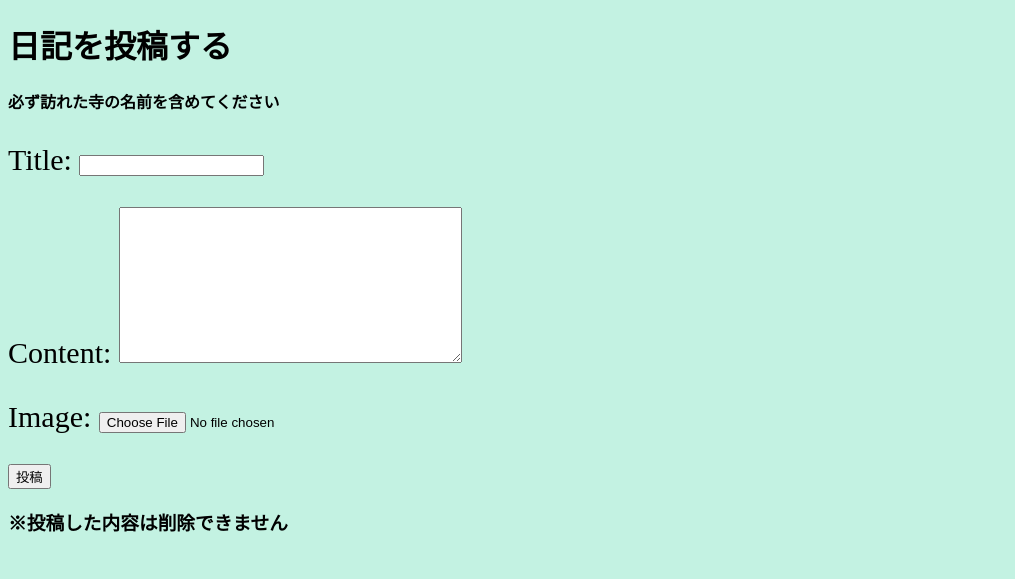
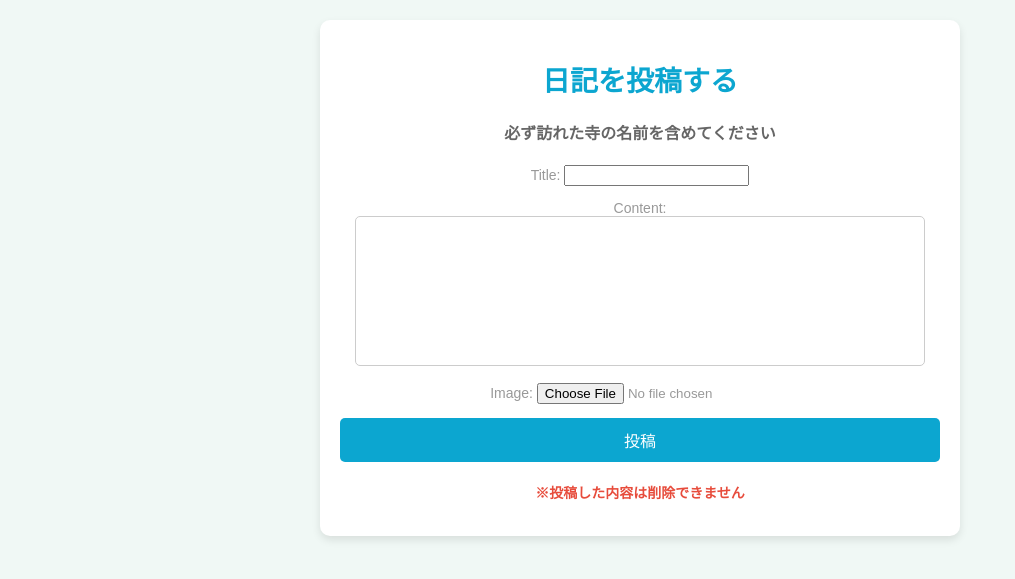
Before and after one commit to morison9517/HENRO-2024-dev-camp, a Django app: page /nikki/ in a window 1280 px wide. Shown: the top 579 px of the page, without its empty margins (0-1015 px from the left). Run offline with Django 5.2, Linux system fonts and the light colour scheme.

Commit message:
index-css

```diff
--- a/nikki/templates/nikki/index.html
+++ b/nikki/templates/nikki/index.html
@@ -1,4 +1,3 @@
-<!-- nikki/templates/nikki/index.html -->
 <!DOCTYPE html>
 <html lang="ja">
 <head>
@@ -6,36 +5,119 @@
     <meta name="viewport" content="width=device-width, initial-scale=1.0">
     <title>日記投稿</title>
     <style>
-        /*背景*/
+        /* 基本設定 */
         body {
-            background-color: rgb(195, 242, 226);
+            background-color: #f0f8f5;
+            font-family: 'Arial', sans-serif;
+            margin: 0;
+            padding: 20px;
+            color: #333;
         }
 
-        #fixed {
-            top: 0;
-            left: 0;
+        /* コンテナ設定 */
+        .container {
+            max-width: 600px;
+            margin: 0 auto;
+            padding: 20px;
+            background-color: #ffffff;
+            border-radius: 10px;
+            box-shadow: 0 4px 8px rgba(0, 0, 0, 0.1);
+        }
+
+        h1 {
+            font-size: 28px;
+            color: #0ca6d0;
             text-align: center;
-            margin: 0;
+            margin-bottom: 10px;
+        }
+
+        h4 {
+            font-size: 16px;
+            text-align: center;
+            color: #666;
+        }
+
+        h3 {
+            font-size: 14px;
+            text-align: center;
+            color: #e74c3c;
+            margin-top: 20px;
+        }
+
+        form {
+            margin-top: 20px;
+        }
+
+        button {
+            background-color: #0ca6d0;
+            color: white;
+            border: none;
+            padding: 10px 20px;
+            font-size: 16px;
+            border-radius: 5px;
+            cursor: pointer;
+            transition: background-color 0.3s ease;
+            display: block;
             width: 100%;
-            background: #0ca6d0;
-            color: white;
-            box-shadow: 0 0 15px gray;
         }
+
+        button:hover {
+            background-color: #0989ad;
+        }
+
         p {
-            font-size: 30px;
+            font-size: 14px;
+            text-align: center;
+            color: #999;
+        }
+
+        textarea {
+            resize: none;
+            width: 95%;
+            height: 150px;
+            padding: 10px;
+            border-radius: 5px;
+            border: 1px solid #ccc;
+            box-sizing: border-box;
+            font-size: 14px;
+        }
+
+        /* レスポンシブデザイン */
+        @media (max-width: 600px) {
+            h1 {
+                font-size: 24px;
+            }
+
+            h4 {
+                font-size: 14px;
+            }
+
+            h3 {
+                font-size: 12px;
+            }
+
+            button {
+                font-size: 14px;
+                padding: 8px 16px;
+            }
+
+            textarea {
+                height: 120px;
+                font-size: 13px;
+            }
         }
     </style>
 </head>
 <body>
+    <div class="container">
         <h1>日記を投稿する</h1>
-
         <h4>必ず訪れた寺の名前を含めてください</h4>
         <form method="post" enctype="multipart/form-data">
             {% csrf_token %}
             {{ form.as_p }}
             <button type="submit">投稿</button>
         </form>
-
         <h3>※投稿した内容は削除できません</h3>
+    </div>
 </body>
 </html>
```
Also changed, not shown: HENRO/settings.py (+3 -5 lines), media/images/IMG_0887.jpeg (added). Lines whose indentation alone changed are shown as unchanged.
